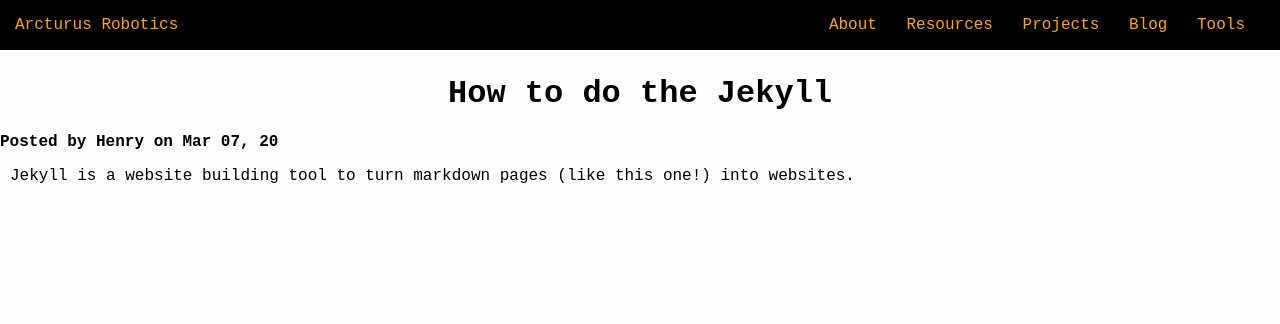
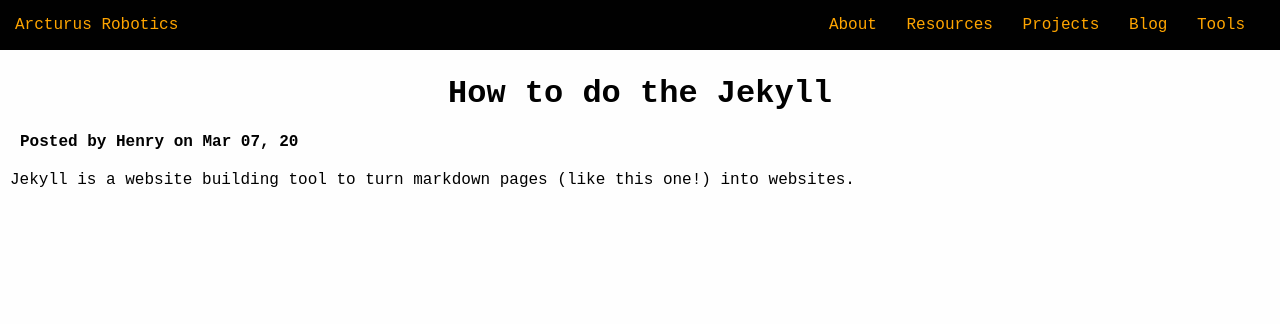
Before and after one commit to arcturus-robotics/arcturusrobotics.com, a Jekyll site: the page built from _posts/2020-03-07-how-to-do-the-jekyll.md, in a window 1280 px wide. Shown: the top 324 px of the page. Built offline with Jekyll 4.4.1, drawn with Linux system fonts in a browser that asks for light colours.

Commit message:
Update post.html

```diff
--- a/_layouts/post.html
+++ b/_layouts/post.html
@@ -11,7 +11,7 @@ layout: default
     h1 {
         display: inline-block;
         width: auto;
-        margin-bottom: 0px;
+        margin-bottom: 6px;
     }
 
     .wrapper>*,
@@ -22,7 +22,7 @@ layout: default
     }
 
     .post-info {
-        margin: 0px;
+        margin: 20px;
     }
 </style>
 <!-- Give the page a title if it has one -->
```
